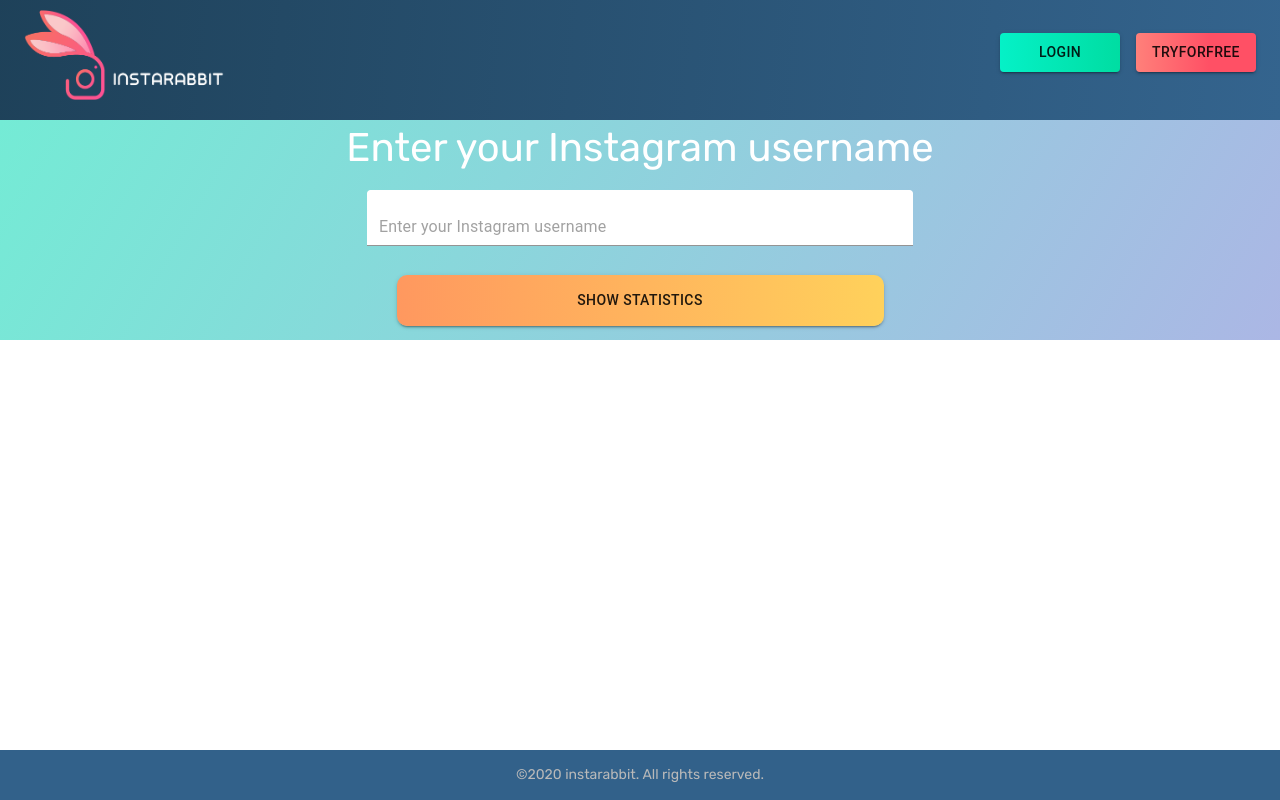
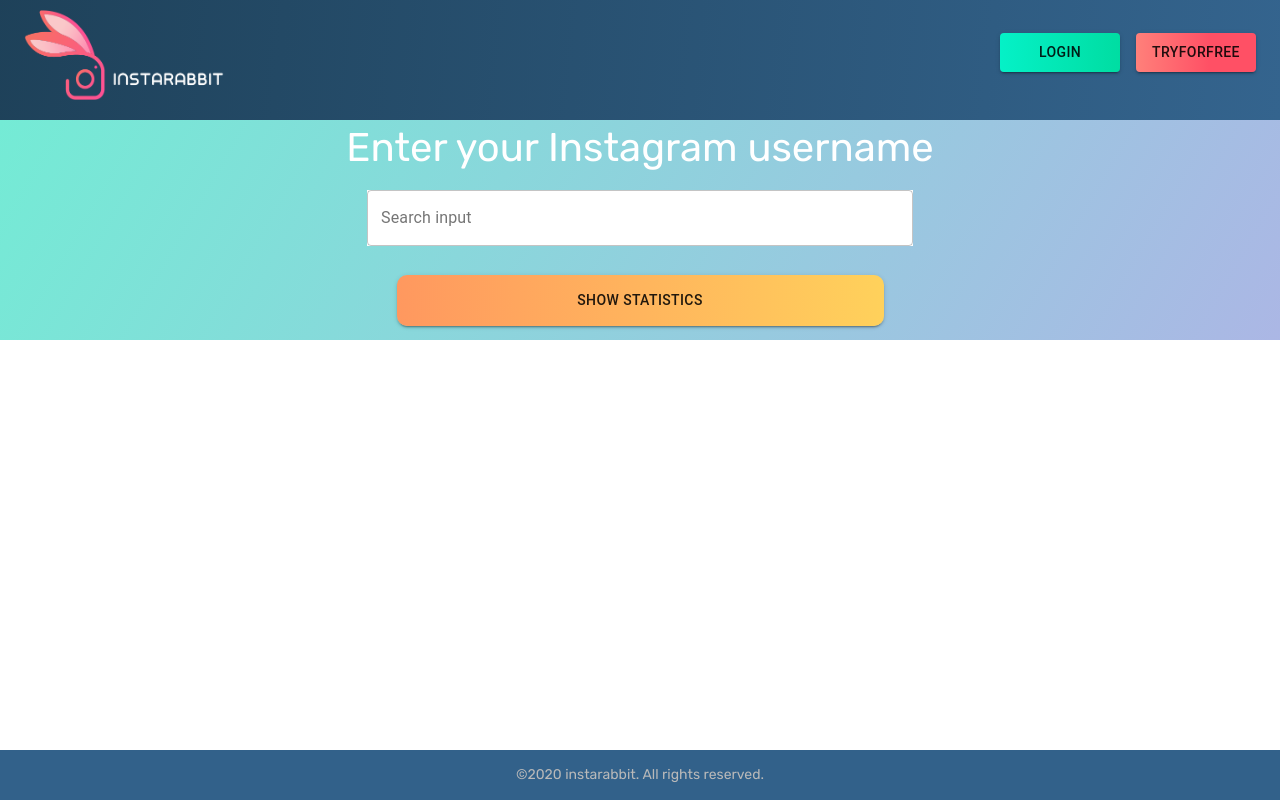
Before and after one commit to Morteza-Jenabzadeh/instagram-statistics-ts, a React (Create React App) app: page / in a window 1280 px wide. Built offline with nearby package versions, Linux system fonts and the light colour scheme.

Commit message:
textfield change to autocomplete

```diff
--- a/src/components/searchBox/index.tsx
+++ b/src/components/searchBox/index.tsx
@@ -1,12 +1,13 @@
 
 
-import React, { useState } from 'react';
+import React, { useState, useRef } from 'react';
 import Grid from "@material-ui/core/Grid";
 import TextField from "@material-ui/core/TextField";
 import { useStyles } from "./searchBox.style";
 import Button from "@material-ui/core/Button";
 import CircularProgress from '@material-ui/core/CircularProgress';
-
+import Autocomplete from '@material-ui/lab/Autocomplete';
+import axios from "axios";
 interface IProps {
     title: string;
     submit: (text: string) => void;
@@ -14,19 +15,58 @@ interface IProps {
     loading: boolean;
 
 }
-
+interface IUsers {
+    [key: string]: any
+}
 const SearchBox: React.FC<IProps> = (Props) => {
     const { title, submit, placeholder, loading = true } = Props;
     const [query, setQuery] = useState();
+    const SearchRef = useRef<HTMLInputElement>(null);
 
+    const [userList, setUserList] = useState<IUsers[]>([{ username: "mori" }]);
     const classes = useStyles();
+    const onChange2 = async (event: any, value: any) => {
+
+        setQuery(value);
+    }
+    const onChange = async (event: any) => {
+        const value = event.target.value;
+
+        if (value.length > 3) {
+            const data: any = await axios.get(`https://www.instagram.com/web/search/topsearch/?query=${value}`)
+            setUserList(data?.data?.users);
+
+        }
+    }
 
     return (
         <Grid container justify="space-around" className={classes.searchBoxWrapper} direction="column"
             alignItems="center">
             <h1 className={classes.title}>{title}</h1>
-            <TextField placeholder={placeholder} variant="filled" className={classes.box}
-                onChange={(event) => setQuery(event.target.value)} />
+            {/* <TextField placeholder={placeholder} variant="filled" className={classes.box}
+                onChange={(event) => setQuery(event.target.value)} /> */}
+
+            <Autocomplete
+                freeSolo
+                id="free-solo-2-demo"
+                disableClearable
+                // style={{ width: "300px" }}
+                className={classes.box}
+                onChange={onChange2}
+                options={userList?.map(option => option?.user?.username)}
+                renderInput={params => (
+                    <TextField
+                        ref={SearchRef}
+                        onChange={onChange}
+                        {...params}
+                        label="Search input"
+                        margin="normal"
+                        variant="outlined"
+                        fullWidth
+                        InputProps={{ ...params.InputProps, type: 'search' }}
+                    />
+                )}
+            />
             <div className={classes.btnWrapper}>
                 <Button
                     variant="contained"
--- a/src/components/searchBox/searchBox.style.js
+++ b/src/components/searchBox/searchBox.style.js
@@ -25,7 +25,7 @@ export const useStyles = makeStyles(theme => ({
 
         '& div': {
             backgroundColor: "white !important",
-
+            margin: "0 !important"
         }
         // height: "51px"
     },
```
